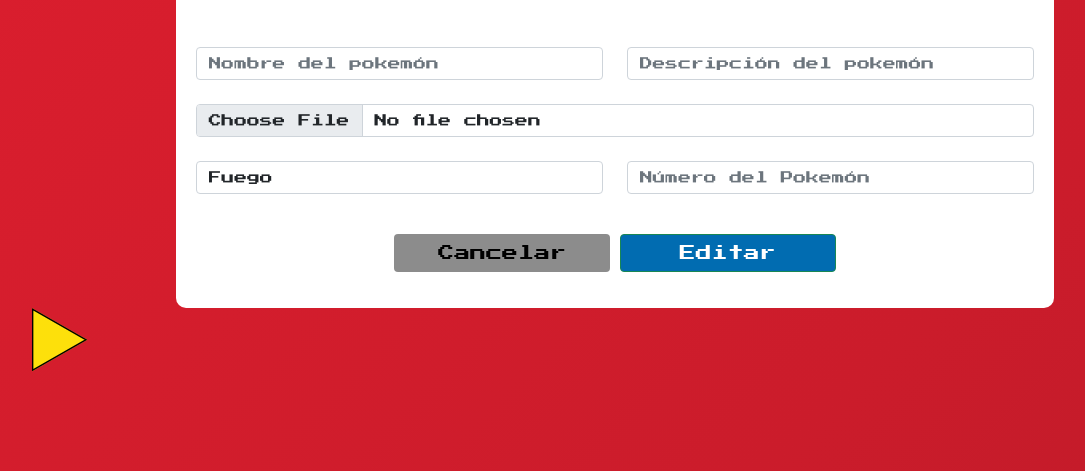
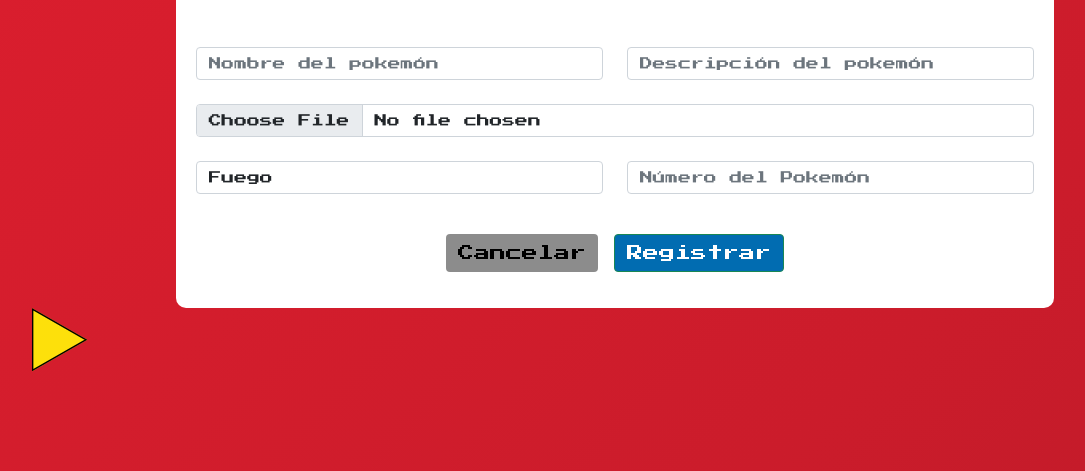
Before and after one commit to florcarvajal/pokedex_grupo5, a PHP site: page /editarPokemon.php?id=1 in a window 1280 px wide. Shown: the part 230-701 px from the top of the page, without its empty margins (25-1110 px from the left). Run offline with PHP 8.4, Linux system fonts and the light colour scheme; data that the repository does not hold is empty.

Commit message:
editar y crear pokemon

```diff
--- a/editarPokemon.php
+++ b/editarPokemon.php
@@ -61,14 +61,14 @@
 
 
 
-                    <div class="row mb-4 mt-0">
-                        <div class="col-md-12">
+
+                    <div class="col-md-12 mb-4">
                         <input class="form-control" type="file" name="imagen" id="formFile" value="<?php echo isset($datos['imagen']) ? $datos['imagen'] : ''; ?>" required>
                         <div class="invalid-feedback">
                             Por favor, suba una imagen del Pokemón.
                         </div>
                     </div>
-                    </div>
+
 
                     <div class="row mb-4">
                         <div class="col-md-6 mb-3">
@@ -91,12 +91,14 @@
                         </div>
                     </div>
                     <div class="row justify-content-center mb-3">
-                        <button class="btn btn-warning botonform w-25" onclick="regresar()" id="cancelar-boton-login">
+                        <div class="col-12 col-sm-8 col-md-6 d-flex justify-content-center">
+                            <button class="btn btn-warning botonform me-3" onclick="regresar()" id="cancelar-boton-login">
                                 Cancelar
                             </button>
-                        <button type="submit" class="btn btn-success botonform w-25" id="registrar-boton-login">
-                            Editar
+                            <button type="submit" class="btn btn-success botonform" id="registrar-boton-login">
+                                Registrar
                             </button>
+                        </div>
                     </div>
                 </form>
 
```
Also changed, not shown: nuevoPokemon.php (+8 -6 lines). Lines whose indentation alone changed are shown as unchanged.
